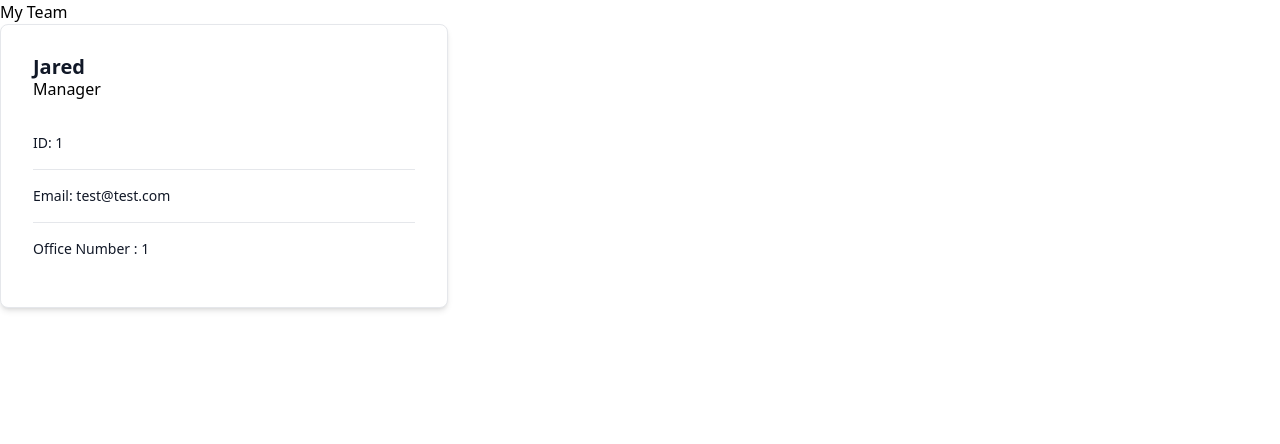
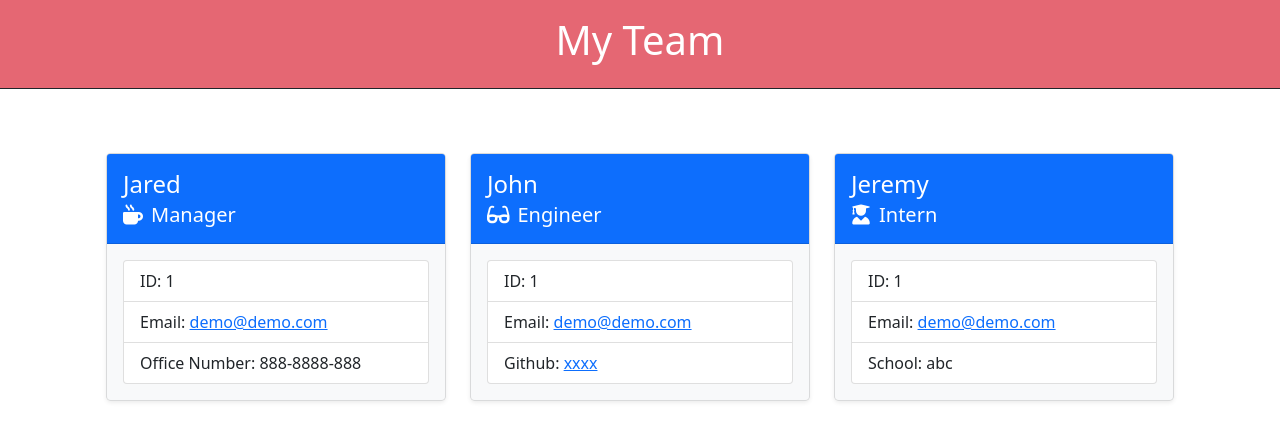
Before and after one commit to meghark/team-details-generator-inquirer-nodejs, a website: page dist/team.html in a window 1280 px wide. Drawn offline with nearby package versions, Linux system fonts and the light colour scheme.

Commit message:
Create reference static hmtl

```diff
--- a/dist/team.html
+++ b/dist/team.html
@@ -5,49 +5,79 @@
     <meta http-equiv="X-UA-Compatible" content="IE=edge">
     <meta name="viewport" content="width=device-width, initial-scale=1.0">
     <title>My Team</title>
-    <script src="https://cdn.tailwindcss.com"></script>
-    <script src="https://cdn.tailwindcss.com?plugins=forms,typography,aspect-ratio,line-clamp"></script>
+    <link href="https://cdn.jsdelivr.net/npm/bootstrap@5.1.3/dist/css/bootstrap.min.css" rel="stylesheet" integrity="sha384-1BmE4kWBq78iYhFldvKuhfTAU6auU8tT94WrHftjDbrCEXSU1oBoqyl2QvZ6jIW3" crossorigin="anonymous">
+    <link rel="stylesheet" href="https://cdnjs.cloudflare.com/ajax/libs/font-awesome/6.0.0-beta2/css/all.min.css" integrity="sha512-YWzhKL2whUzgiheMoBFwW8CKV4qpHQAEuvilg9FAn5VJUDwKZZxkJNuGM4XkWuk94WCrrwslk8yWNGmY1EduTA==" crossorigin="anonymous" referrerpolicy="no-referrer" />
+    <link
+      href="https://fonts.googleapis.com/css?family=Open+Sans&display=swap"
+      rel="stylesheet"
+    />
     <link rel="stylesheet" href="./style.css"/>
 </head>
 <body>
-    <header>My Team</header>
 
 
-<div class="p-4 max-w-md bg-white rounded-lg border shadow-md sm:p-8 dark:bg-gray-800 dark:border-gray-700">
-    <div class="items-center mb-4">
-    <h5 class="text-xl font-bold leading-none text-gray-900 dark:text-white">Jared</h5>
-    <p>Manager</p>
+
+    <div>
+        <header class="bg-danger d-flex justify-content-center py-3 border-bottom border-dark text-white mb-5" style="--bs-bg-opacity: .75;">
+            <h1 >My Team</h1>
+             </header>
+        <main>
+        <div class="row row-cols-1 row-cols-md-3 mb-3 container py-3 d-flex justify-content-center mx-auto">
+              <div class="col">
+                <div class="card mb-4 rounded-3 shadow-sm  bg-light">
+                  <div class="card-header py-3 text-white bg-primary">
+                    <h4 class="card-title">Jared</h4>
+                    <h5 class="card-subtitle mb2"><span class="pe-2"><i class="fa-solid fa-mug-hot"></i></span>Manager</h5>
+                  </div>
+                  <div class="card-body width: 18rem border-primary">
+                     <ul class="list-group">
+                      <li class="list-group-item">ID: <span>1</span></li>
+                      <li class="list-group-item">Email: <a href="mailto: demo@demo.com">demo@demo.com</a></li>
+                      <li class="list-group-item">Office Number: <span>888-8888-888</span></li>
+                     </ul>
+                  </div>
+                </div>
+              </div>
+
+              <div class="col">
+                <div class="card mb-4 rounded-3 shadow-sm  bg-light">
+                  <div class="card-header py-3 text-white bg-primary">
+                    <h4 class="card-title">John</h4>
+                    <h5 class="card-subtitle mb2"><span class="pe-2"><i class="fa-solid fa-glasses"></span></i>Engineer</h5>
+                  </div>
+                  <div class="card-body width: 18rem border-primary">
+                     <ul class="list-group">
+                      <li class="list-group-item">ID: <span>1</span></li>
+                      <li class="list-group-item">Email: <a href="mailto: demo@demo.com">demo@demo.com</a></li>
+                      <li class="list-group-item">Github: <a href="www.github.com/meghark">xxxx</a></li>
+                     </ul>
+                  </div>
+                </div>
+              </div>
+
+              <div class="col">
+                <div class="card mb-4 rounded-3 shadow-sm  bg-light">
+                  <div class="card-header py-3 text-white bg-primary">
+                    <h4 class="card-title">Jeremy</h4>
+                    <h5 class="card-subtitle mb2"><span class="pe-2"><i class="fa-solid fa-user-graduate"></i></span>Intern</h5>
+                  </div>
+                  <div class="card-body width: 18rem border-primary">
+                     <ul class="list-group">
+                      <li class="list-group-item">ID: <span>1</span></li>
+                      <li class="list-group-item">Email: <a href="mailto: demo@demo.com">demo@demo.com</a></li>
+                      <li class="list-group-item">School: <span>abc</span></li>
+                     </ul>
+                  </div>
+                </div>
+              </div>
+
+        </div>
+
+</main>
     </div>
-    <div class="flow-root">
-    <ul role="list" class="divide-y divide-gray-200 dark:divide-gray-700">
-        <li class="py-3 sm:py-4">
-        <div class="flex items-center space-x-4">
-            <div class="flex-1 min-w-0">
-                <p class="text-sm font-medium text-gray-900 truncate dark:text-white">
-                ID: 1
-                </p>
-            </div>
-        </li>
-        <li class="py-3 sm:py-4">
-            <div class="flex items-center space-x-4">
-                <div class="flex-1 min-w-0">
-                    <p class="text-sm font-medium text-gray-900 truncate dark:text-white">
-                    Email: test@test.com
-                    </p>
-                </div>
-        </li>
-        <li class="py-3 sm:py-4">
-            <div class="flex items-center space-x-4">
-                <div class="flex-1 min-w-0">
-                    <p class="text-sm font-medium text-gray-900 truncate dark:text-white">
-                    Office Number : 1
-                    </p>
-                </div>
-        </li>
 
-    </ul>
-    </div>
-    </div>
+
+
 
 
 </body>
```
